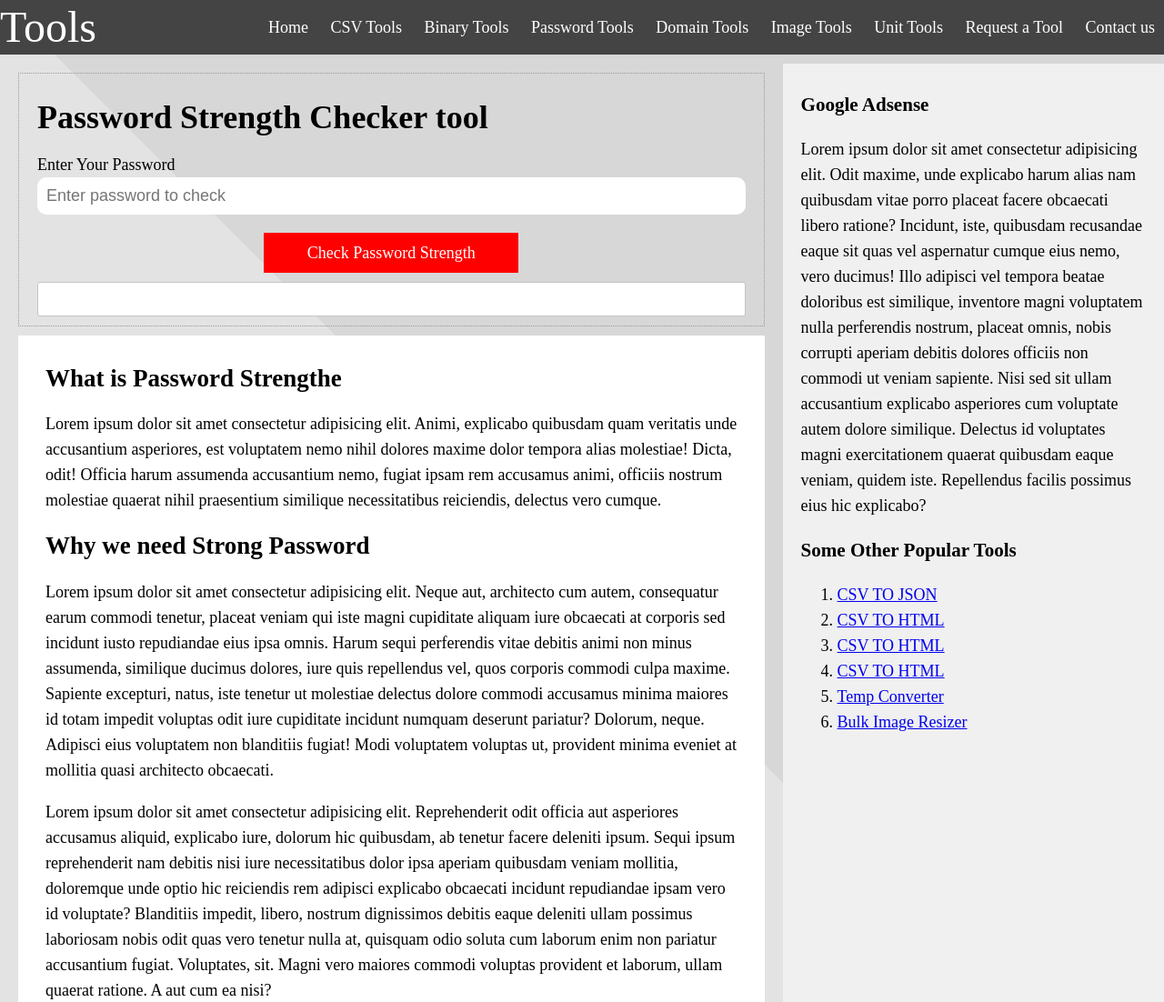
After one commit to linrakesh/Tools, a Django app: page /password_strength/ in a window 1280 px wide. The commit adds this page. Shown: the top 1102 px of the page at 91% size. Run offline with Django 3.2, Linux system fonts and the light colour scheme; some libraries are stand-ins or nearby versions.

Commit message:
password strength checker added

```diff
--- /dev/null
+++ b/passwordtools/templates/passwordtools/password_strength.html
@@ -0,0 +1,77 @@
+{% extends 'basic.html' %}
+
+{% block title %} Python Password strength checker Tool {% endblock %}
+
+{% block content %}
+<style>
+    #progressbar .ui-progressbar-value {
+        background-color: rgb(218, 28, 28);
+    }
+</style>
+<div class="tool">
+    <h1>Password Strength Checker tool</h1>
+    <form action="" method="post" enctype="multipart/form-data">
+        {% csrf_token %}
+        <label for="userpassword">Enter Your Password </label>
+        <input type="text" name="userpassword" id="userpassword" maxlength="50" placeholder="Enter password to check">
+        <p id="button">Check Password Strength</p>
+        <div id="progressbar">
+
+        </div>
+    </form>
+</div>
+<div class="extra-information">
+    <h2>What is Password Strengthe</h2>
+    <p>Lorem ipsum dolor sit amet consectetur adipisicing elit. Animi, explicabo quibusdam quam veritatis unde
+        accusantium
+        asperiores, est voluptatem nemo nihil dolores maxime dolor tempora alias molestiae! Dicta, odit! Officia harum
+        assumenda accusantium nemo, fugiat ipsam rem accusamus animi, officiis nostrum molestiae quaerat nihil
+        praesentium
+        similique necessitatibus reiciendis, delectus vero cumque.</p>
+    <h2>Why we need Strong Password</h2>
+    <p>Lorem ipsum dolor sit amet consectetur adipisicing elit. Neque aut, architecto cum autem, consequatur earum
+        commodi
+        tenetur, placeat veniam qui iste magni cupiditate aliquam iure obcaecati at corporis sed incidunt iusto
+        repudiandae
+        eius ipsa omnis. Harum sequi perferendis vitae debitis animi non minus assumenda, similique ducimus dolores,
+        iure
+        quis repellendus vel, quos corporis commodi culpa maxime. Sapiente excepturi, natus, iste tenetur ut molestiae
+        delectus dolore commodi accusamus minima maiores id totam impedit voluptas odit iure cupiditate incidunt numquam
+        deserunt pariatur? Dolorum, neque. Adipisci eius voluptatem non blanditiis fugiat! Modi voluptatem voluptas ut,
+        provident minima eveniet at mollitia quasi architecto obcaecati.</p>
+    <p>Lorem ipsum dolor sit amet consectetur adipisicing elit. Reprehenderit odit officia aut asperiores accusamus
+        aliquid,
+        explicabo iure, dolorum hic quibusdam, ab tenetur facere deleniti ipsum. Sequi ipsum reprehenderit nam debitis
+        nisi
+        iure necessitatibus dolor ipsa aperiam quibusdam veniam mollitia, doloremque unde optio hic reiciendis rem
+        adipisci
+        explicabo obcaecati incidunt repudiandae ipsam vero id voluptate? Blanditiis impedit, libero, nostrum
+        dignissimos
+        debitis eaque deleniti ullam possimus laboriosam nobis odit quas vero tenetur nulla at, quisquam odio soluta cum
+        laborum enim non pariatur accusantium fugiat. Voluptates, sit. Magni vero maiores commodi voluptas provident et
+        laborum, ullam quaerat ratione. A aut cum ea nisi?</p>
+    <h2>How to use Strong Password Generator</h2>
+    <p>Lorem ipsum dolor, sit amet consectetur adipisicing elit. Quos dolor distinctio perspiciatis a eligendi nobis
+        nisi
+        eius iure expedita rem ratione officiis quasi praesentium sit dolorum, alias sequi fuga minima eos, accusantium
+        assumenda. Sed ducimus esse sunt aut cupiditate, voluptate recusandae dignissimos inventore ipsa adipisci
+        repudiandae enim? Qui ut pariatur asperiores nulla tempora voluptatibus reiciendis natus eligendi tenetur
+        excepturi
+        in ex culpa impedit necessitatibus repudiandae commodi quam dolores sapiente nostrum repellendus molestias,
+        facere
+        vitae minima. Iusto rem adipisci possimus enim ab. Perspiciatis deserunt harum unde vero maxime cupiditate
+        tempora
+        et, explicabo, omnis ab labore eaque id dolorem sint possimus animi.</p>
+    <h2>Video on How to Check Strong password</h2>
+    <div class="video-container">
+        <iframe class="responsive-iframe" src="https://www.youtube.com/embed/LaeAiXOc_3Q"></iframe>
+    </div>
+
+    <h3>Conclusion</h3>
+    <p>Lorem ipsum dolor sit amet consectetur adipisicing elit. Quibusdam obcaecati doloribus eos consequatur non
+        corrupti
+        tenetur quod dolorum eveniet adipisci, saepe doloremque culpa iure facere rem quas quis sunt est dolore,
+        laboriosam
+        voluptatem. Eius, praesentium consequatur autem quia reiciendis distinctio.</p>
+</div>
+{% endblock content %}
--- a/passwordtools/urls.py
+++ b/passwordtools/urls.py
@@ -1,6 +1,7 @@
 from django.urls import path
-from .views import password_generator
+from .views import password_generator, password_strength
 
 urlpatterns = [
     path('password_generator/', password_generator, name="password_generator"),
+    path('password_strength/', password_strength, name="password_strength"),
 ]
--- a/passwordtools/views.py
+++ b/passwordtools/views.py
@@ -2,6 +2,7 @@ from django.shortcuts import render
 
 # Create your views here.
 import random
+
 
 def password_generator(request):
     if request.method == 'POST':
@@ -14,3 +15,7 @@ def password_generator(request):
         return render(request, 'passwordtools/password_gen.html', {'password': password})
     else:
         return render(request, 'passwordtools/password_gen.html')
+
+
+def password_strength(request):
+    return render(request, 'passwordtools/password_strength.html')
--- a/tools/static/css/base.css
+++ b/tools/static/css/base.css
@@ -1,5 +1,6 @@
 body{margin: 0;padding: 0;font-size:18px;line-height: 28px;background:url('../image/background.svg') #e3e3e3;background-size:cover;box-sizing:border-box;}
 
+#button{background:red;color:white;padding:8px 15px;text-align: center;cursor:pointer;width:250px;margin:0 auto;margin-bottom:10px;}
 
 #header{background:#444;}
 #header a{color:#fff;}
@@ -22,8 +23,10 @@ body{margin: 0;padding: 0;font-size:18px;line-height: 28px;background:url('../im
 
 .main-block{margin-top:10px;margin-bottom: 10px;}
 .main{flex-basis:68%;padding:10px 20px;box-sizing: border-box;}
-.main p{padding:10px 20px;background:#fff;border-radius:10px;}
 .sidebar{flex-basis:30%;padding:10px 20px;background:#f0f0f0;}
+
+.tool{border:1px dotted #999; padding:10px 20px;}
+.extra-information{background:#fff;padding:10px 30px;margin-top:10px;box-sizing:border-box;;}
 
 #footer{background:#444;}
 #footer a{color:#fff;text-decoration: none;}
@@ -35,18 +38,18 @@ body{margin: 0;padding: 0;font-size:18px;line-height: 28px;background:url('../im
 .box-3 p{margin: 0;}
 
 .box-3:hover i{color:blue;cursor: pointer;}
-.box-3:hover{background:linear-gradient(45deg #e4e4e7,#fdb7b7);transition:all 0.3s ;}
+.box-3:hover{background:teal;cursor: pointer;color:#fff; transition:all 0.3s ;}
 
 iframe{width:100%;height:auto;}
 
 label{display:block;width:100%;margin:0 auto;}
 input,textarea{padding:10;width:100%;box-sizing: border-box;font-style:bold;border-radius:10px;font-size:18px;font-style:bold;
         border:none;}
-textarea{background:#fff;padding:10px 20px;margin-top:10px;}
-input[type='text']{padding:10px 10px;width:100%;box-sizing: border-box;margin-bottom:20px;font-size:18px;font-style:bold;border-radius:10px;
+textarea{padding:10px 20px;margin-top:10px;background:#fff;}
+input[type='text'],input[type="number"],input[type="email"]{padding:10px 10px;width:100%;box-sizing: border-box;margin-bottom:20px;font-size:18px;font-style:bold;border-radius:10px;
         border:none;
 }
-input[type='submit']{background:red;color:white;border:none;padding:8px 10px;font-size:18px;font-style:bold;font-style:bold;cursor:pointer;}
+input[type='submit']{background:red;border:none;padding:8px 10px;font-size:18px;font-style:bold;font-style:bold;cursor:pointer;}
 
 textarea{font-size:16px;}
 button{padding:10px;background:red;color:#fff;}
@@ -69,3 +72,14 @@ button{padding:10px;background:red;color:#fff;}
   width: 100%;
   height: 100%;
 }
+
+@media screen and (max-width:960px){
+  .container{flex-direction: column;}
+}
+@media screen and ( max-width:640px){
+  .box-3{flex-basis:49%;}
+}
+
+@media screen and ( max-width:480px){
+  .box-3{flex-basis:100%;}
+}
--- a/tools/templates/basic.html
+++ b/tools/templates/basic.html
@@ -8,7 +8,7 @@
         <meta http-equiv="X-UA-Compatible" content="ie=edge">
         <title>{% block title %} {% endblock title %} </title>
         <link rel="stylesheet" href="{% static 'css/base.css' %}">
-        <link rel="stylesheet" href="http://maxcdn.bootstrapcdn.com/font-awesome/4.3.0/css/font-awesome.min.css">
+
     </head>
 
     <body>
@@ -43,6 +43,7 @@
                         <li><a href="#">Password Tools</a>
                             <ul>
                                 <li><a href="{% url 'password_generator' %}">Password Generator</a></li>
+                                <li><a href="{% url 'password_strength' %}">Password Strength</a></li>
 
                             </ul>
                         </li>
@@ -86,7 +87,9 @@
                 <p>All rights reserved to <a href="https://cbsetoday.com" target="_blank">CBSE Today</a></p>
             </div>
         </div>
-
+        <link rel="stylesheet" href="//code.jquery.com/ui/1.12.1/themes/base/jquery-ui.css">
+        <script src="https://code.jquery.com/jquery-1.12.4.js"></script>
+        <script src="https://code.jquery.com/ui/1.12.1/jquery-ui.js"></script>
         <script>
             function saveTextAsFile(textToWrite, fileNameToSaveAs) {
                 var textFileAsBlob = new Blob([textToWrite], { type: 'text/plain' });
@@ -125,6 +128,20 @@
                 /* Alert the copied text */
                 alert("Copied the text: " + copyText.value);
             }
+
+            $('#progressbar').progressbar({
+                value: 0
+            });
+
+            $(function () {
+                $('#button').click(function () {
+                    $('#progressbar').progressbar({
+                        value: 45
+                    });
+                });
+            });
         </script>
+        <script src="https://use.fontawesome.com/0cc80ef660.js"></script>
     </body>
+
 </html>
```
Also changed, not shown: passwordtools/templates/passwordtools/password_gen.html (+32 -5 lines). Lines whose indentation alone changed are shown as unchanged.
